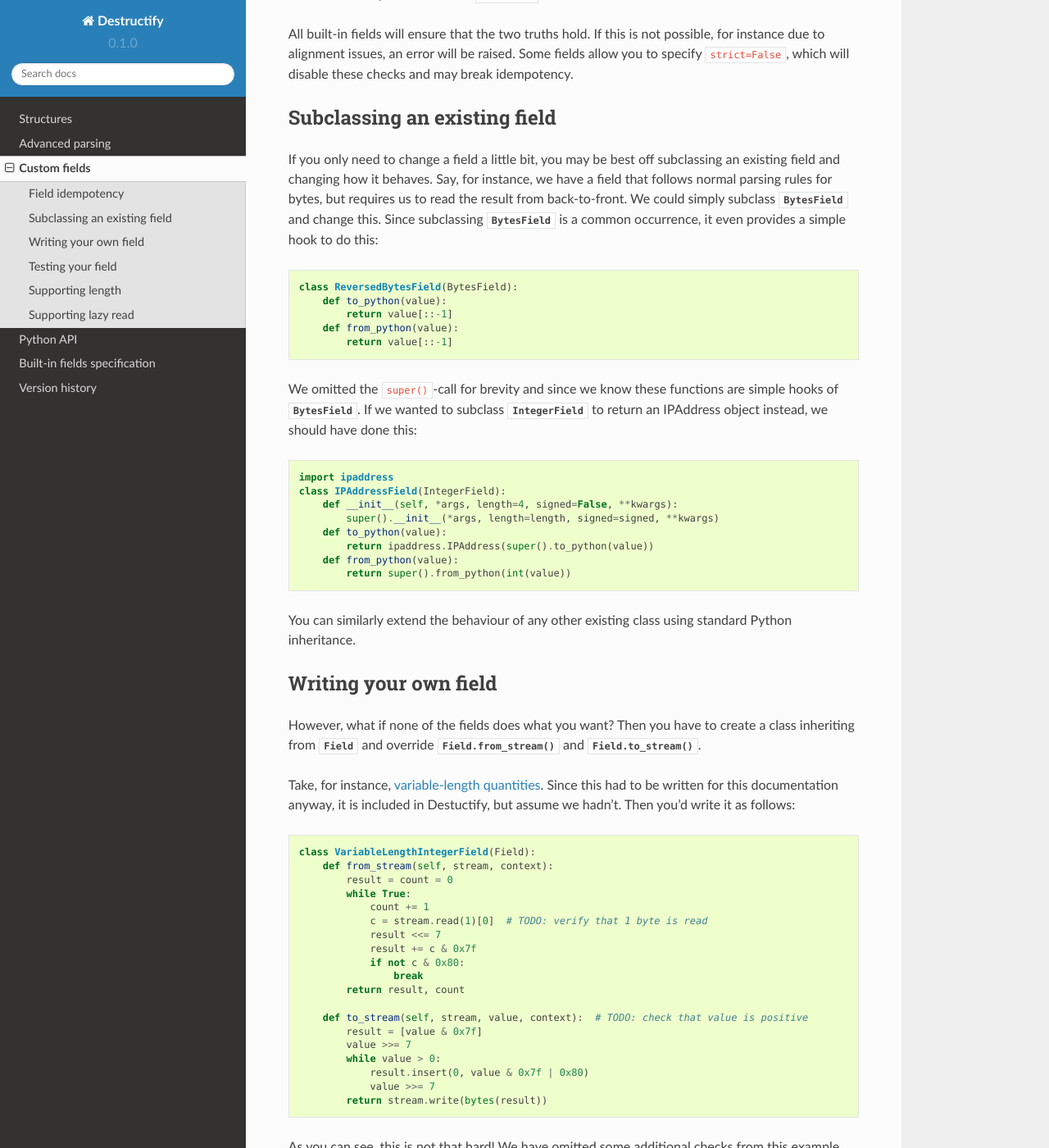
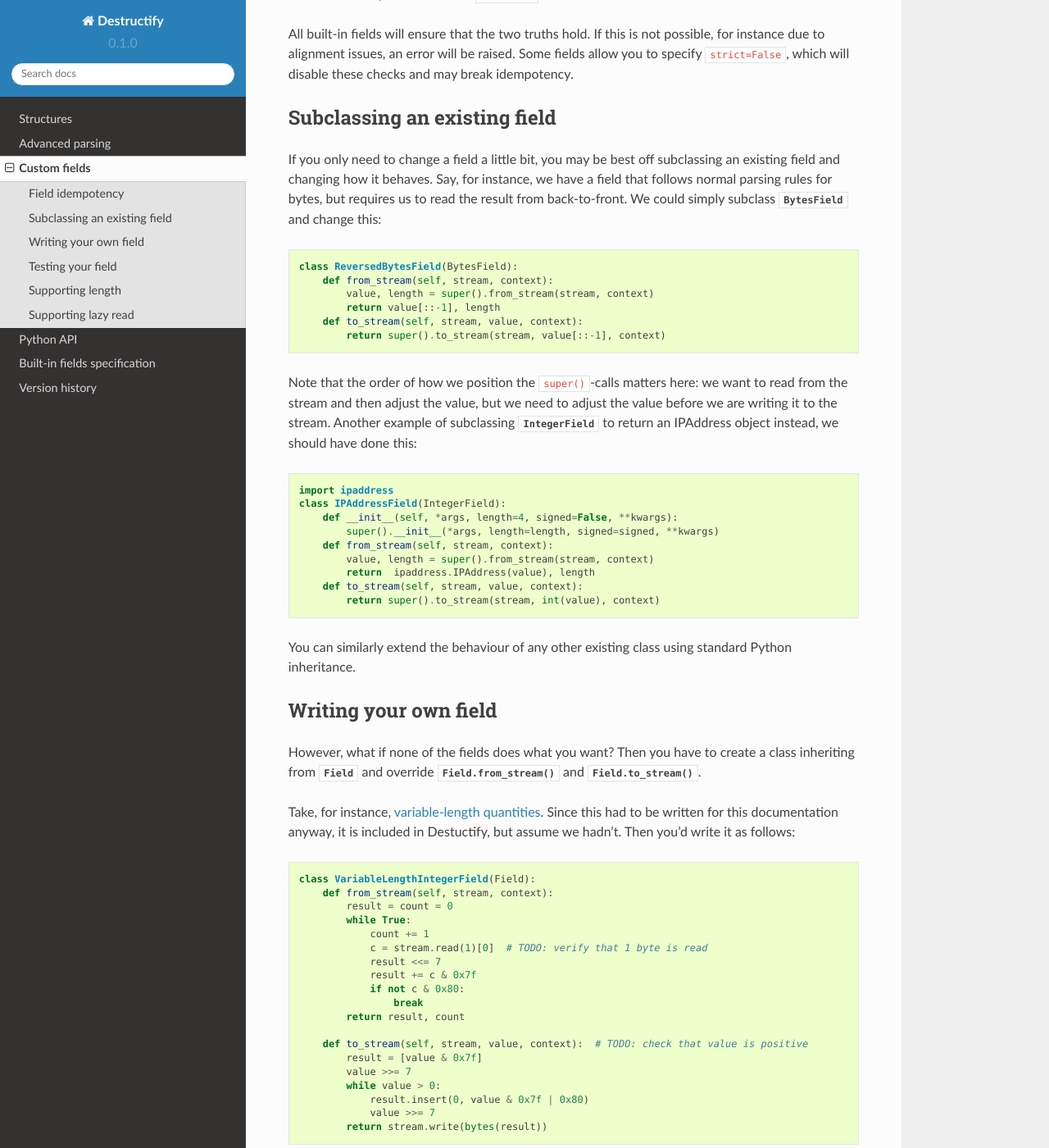
Before and after one commit to ralphje/destructify, a Sphinx documentation site: the page built from docs/fields.rst, in a window 1280 px wide and 1400 px high, scrolled down 1106 px. Shown: the whole window at 82% size. Built offline with Sphinx 7.4.7 and the Read the Docs theme 2.0.0, drawn with Linux system fonts in a browser that asks for light colours; some of the changed text lies outside the part shown.

Commit message:
Remove Field.from_python and Field.to_python

```diff
--- a/docs/api.rst
+++ b/docs/api.rst
@@ -40,12 +40,15 @@ Field
 
    .. autoattribute:: Field.ctype
 
+   .. autoattribute:: Field.preparsable
+
    A :class:`Field` also defines the following methods:
 
    .. describe:: len(field)
 
       You can call ``len`` on a field to retrieve its byte length. It can either return a value that makes sense, or it
       will raise an :exc:`ImpossibleToCalculateLengthError` when the length depends on something that is not known yet.
+
 
    .. automethod:: Field.initialize
 
--- a/docs/changelog.rst
+++ b/docs/changelog.rst
@@ -24,9 +24,7 @@ significantly.
 * New field: :class:`SwitchField`
 * New field: :class:`VariableLengthIntegerField`
 * Merged :class:`FixedLengthStringField` and :class:`TerminatedStringField` into :class:`StringField`
-* Renamed hook functions :meth:`Field.from_bytes` and :meth:`Field.to_bytes` to
-  :meth:`BytesField.to_python` and :meth:`BytesField.from_python`, avoiding confusion with
-  :meth:`Structure.from_bytes` and :meth:`Structure.to_bytes`
+* Removed hook functions :meth:`Field.from_bytes` and :meth:`Field.to_bytes`
 * Removed all byte-order specific subclasses from :class:`StructField`.
 * Add option to :class:`ParsingContext` to capture the raw bytes, available in :attr:`ParsingContext.fields`
 * Add :attr:`ParsingContext.fields` for information about the parsing structure.
--- a/docs/fields.rst
+++ b/docs/fields.rst
@@ -48,26 +48,28 @@ Subclassing an existing field
 =============================
 If you only need to change a field a little bit, you may be best off subclassing an existing field and changing how
 it behaves. Say, for instance, we have a field that follows normal parsing rules for bytes, but requires us to read
-the result from back-to-front. We could simply subclass :class:`BytesField` and change this. Since subclassing
-:class:`BytesField` is a common occurrence, it even provides a simple hook to do this::
+the result from back-to-front. We could simply subclass :class:`BytesField` and change this::
 
     class ReversedBytesField(BytesField):
-        def to_python(value):
-            return value[::-1]
-        def from_python(value):
-            return value[::-1]
+        def from_stream(self, stream, context):
+            value, length = super().from_stream(stream, context)
+            return value[::-1], length
+        def to_stream(self, stream, value, context):
+            return super().to_stream(stream, value[::-1], context)
 
-We omitted the ``super()``-call for brevity and since we know these functions are simple hooks of :class:`BytesField`.
-If we wanted to subclass :class:`IntegerField` to return an IPAddress object instead, we should have done this::
+Note that the order of how we position the ``super()``-calls matters here: we want to read from the stream and then
+adjust the value, but we need to adjust the value before we are writing it to the stream. Another example of
+subclassing :class:`IntegerField` to return an IPAddress object instead, we should have done this::
 
     import ipaddress
     class IPAddressField(IntegerField):
         def __init__(self, *args, length=4, signed=False, **kwargs):
             super().__init__(*args, length=length, signed=signed, **kwargs)
-        def to_python(value):
-            return ipaddress.IPAddress(super().to_python(value))
-        def from_python(value):
-            return super().from_python(int(value))
+        def from_stream(self, stream, context):
+            value, length = super().from_stream(stream, context)
+            return  ipaddress.IPAddress(value), length
+        def to_stream(self, stream, value, context):
+            return super().to_stream(stream, int(value), context)
 
 You can similarly extend the behaviour of any other existing class using standard Python inheritance.
 
@@ -103,7 +105,8 @@ it as follows::
 
 As you can see, this is not that hard! We have omitted some additional checks from this example, such as that we
 have actually read 1 byte (and should raise :exc:`StreamExhaustedError` if it isn't) and verify that the value is
-positive when writing, but other than that, this field should work.
+positive when writing, but other than that, this field should work. (Check the source code of Destructify to verify how
+the field is actually implemented).
 
 In this case it is easily accomplished, but you must always make sure that the stream cursor is at the correct position
 after the :meth:`Field.to_stream` and :meth:`Field.from_stream` methods are done. Typically, this will hold::
--- a/docs/fieldspec.rst
+++ b/docs/fieldspec.rst
@@ -238,11 +238,7 @@ BytesField
          including the terminator. This means that the next field will include the terminator.
 
    This class can be used trivially to extend functionality. For instance, :class:`StringField` is a subclass of this
-   field. To aid subclassing, two additional hooks are provided:
-
-   .. automethod:: BytesField.from_python
-
-   .. automethod:: BytesField.to_python
+   field.
 
 FixedLengthField
 ----------------
```
Also changed, not shown: 2 other files.
